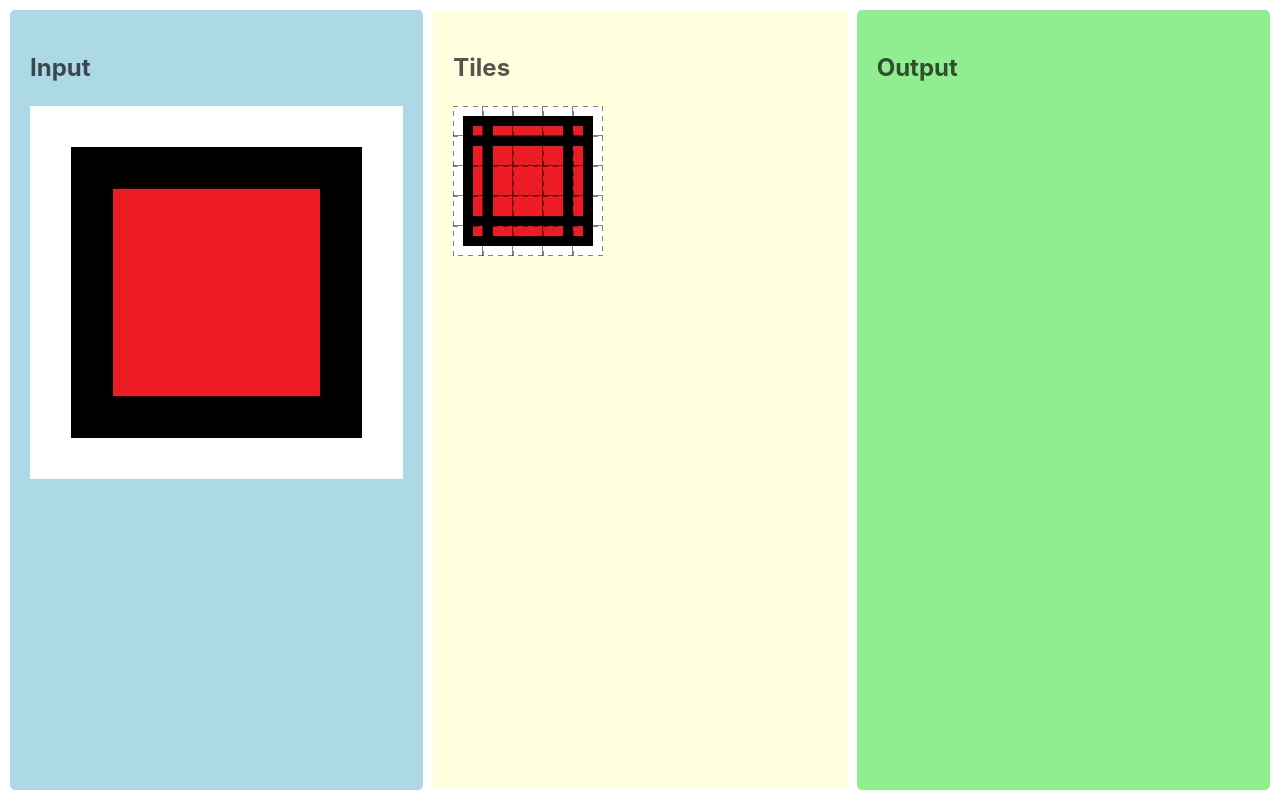
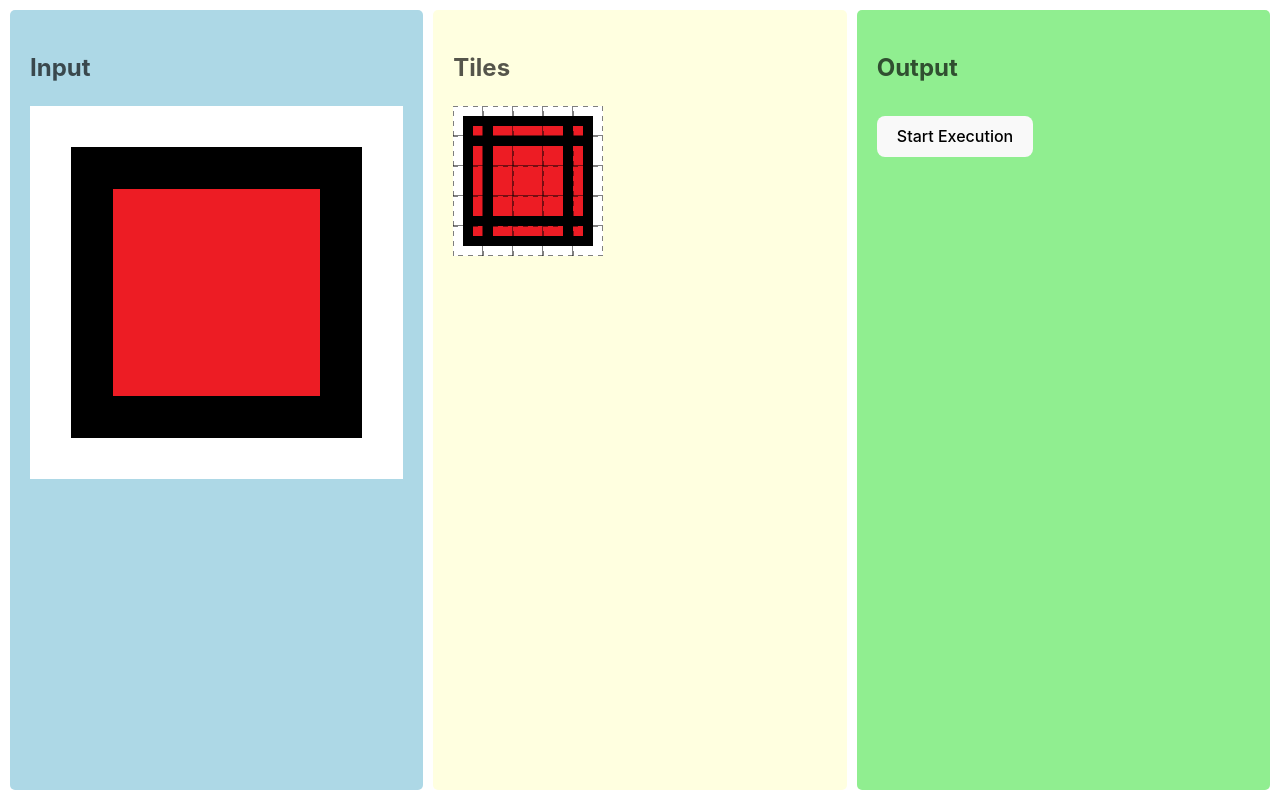
Before and after one commit to all-you-need-is-laugh/wave-function-collapse, a React (Vite) app: page / in a window 1280 px wide. Built offline with nearby package versions, Linux system fonts and the light colour scheme.

Commit message:
Add OutputPanel to display tiles and implement interval execution control

```diff
--- a/src/App.tsx
+++ b/src/App.tsx
@@ -24,7 +24,7 @@ function App() {
     <Container>
       <InputPanel onTilesExtracted={onTilesExtracted} />
       <TilesPanel tiles={tiles} />
-      <OutputPanel />
+      <OutputPanel tiles={tiles} />
     </Container >
   )
 }
--- a/src/components/OutputPanel.tsx
+++ b/src/components/OutputPanel.tsx
@@ -1,14 +1,34 @@
+import { useCallback } from 'react';
 import styled from 'styled-components';
+import { useIntervalExecution } from '../hooks/useIntervalExecution';
+import { Tile } from '../utils/interfaces';
 import Panel from './Panel';
 
 const OutputPanelStyled = styled(Panel)`
   background-color: lightgreen;
 `;
 
-export function OutputPanel() {
+const Button = styled.button`
+  margin-top: 10px;
+`;
+
+interface OutputPanelProps {
+  tiles: Tile[];
+}
+
+export function OutputPanel({ tiles }: OutputPanelProps) {
+  const executeFunction = useCallback(() => {
+    console.warn("### > OutputPanel > tiles:", tiles);
+  }, [tiles]);
+
+  const { isRunning, start, stop } = useIntervalExecution(executeFunction, 1000);
+
   return (
     <OutputPanelStyled>
       <h2>Output</h2>
+      <Button onClick={isRunning ? stop : start}>
+        {isRunning ? 'Stop' : 'Start'} Execution
+      </Button>
     </OutputPanelStyled>
   )
 }
--- /dev/null
+++ b/src/hooks/useIntervalExecution.ts
@@ -0,0 +1,35 @@
+import { useCallback, useEffect, useRef, useState } from 'react';
+
+interface ExecutionControls {
+  isRunning: boolean;
+  start: () => void;
+  stop: () => void;
+}
+
+export function useIntervalExecution(executeFunction: () => void, interval: number): ExecutionControls {
+  const [isRunning, setIsRunning] = useState(false);
+  const intervalRef = useRef<number | null>(null);
+
+  const start = useCallback(() => {
+    setIsRunning(true);
+  }, []);
+
+  const stop = useCallback(() => {
+    setIsRunning(false);
+  }, []);
+
+  useEffect(() => {
+    if (isRunning) {
+      intervalRef.current = setInterval(executeFunction, interval);
+    }
+
+    return () => {
+      if (intervalRef.current) {
+        clearInterval(intervalRef.current);
+        intervalRef.current = null;
+      }
+    };
+  }, [isRunning, executeFunction, interval]);
+
+  return { isRunning, start, stop };
+}
```
